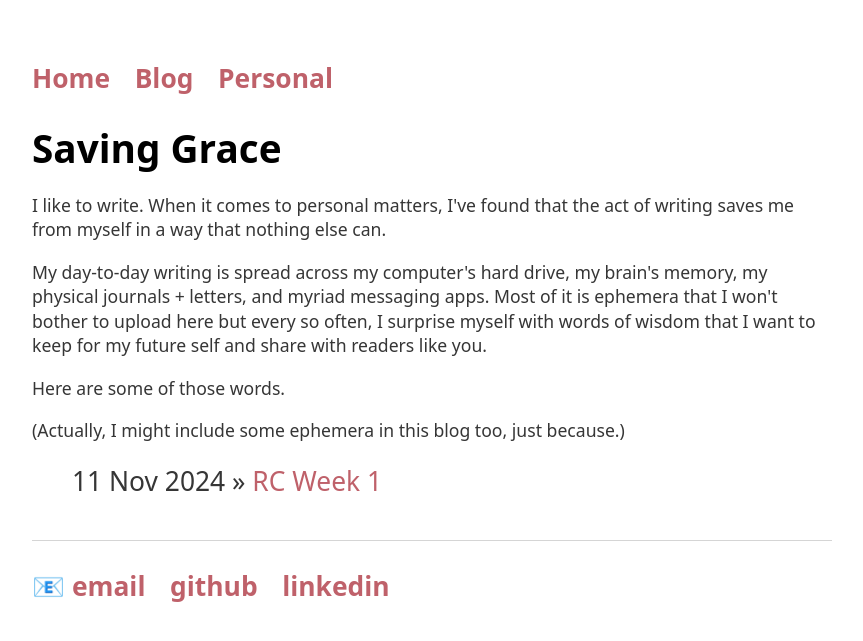
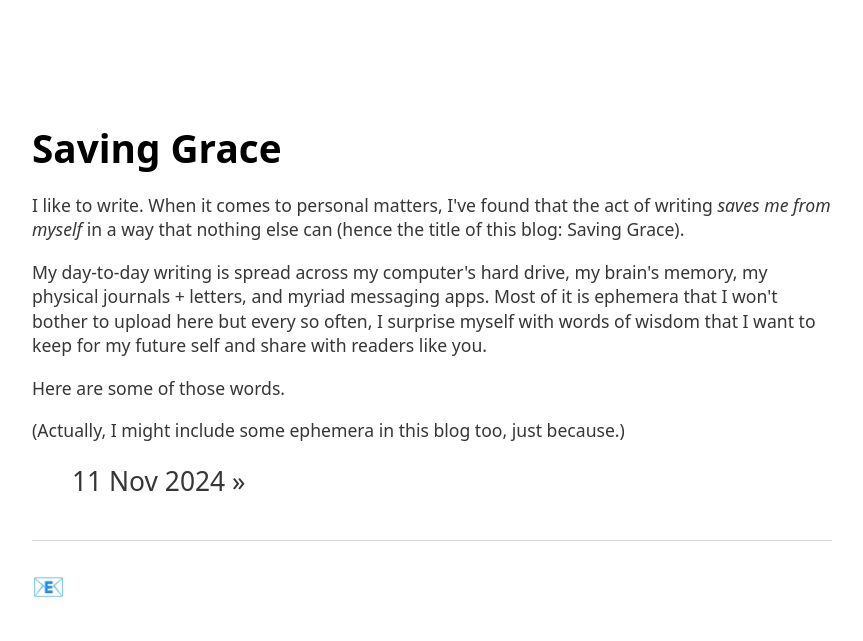
Before and after one commit to grkw/grkw.github.io, a Jekyll site: the page built from blog/index.html, in a window 1280 px wide. Shown: the top 641 px of the page, without its empty margins (208-1071 px from the left). Built offline with Jekyll 4.4.1, drawn with Linux system fonts in a browser that asks for light colours.

Commit message:
Make links white and underlined

```diff
--- a/blog/index.html
+++ b/blog/index.html
@@ -6,7 +6,7 @@
     <h1>{{ page.title }}</h1>
 
     <div class="blurb">
-        <p>I like to write. When it comes to personal matters, I've found that the act of writing saves me from myself in a way that nothing else can.</p>
+        <p>I like to write. When it comes to personal matters, I've found that the act of writing <i>saves me from myself</i> in a way that nothing else can (hence the title of this blog: Saving Grace).</p>
         <p>My day-to-day writing is spread across my computer's hard drive, my brain's memory, my physical journals + letters, and myriad messaging apps. Most of it is ephemera that I won't bother to upload here but every so often, I surprise myself with words of wisdom that I want to keep for my future self and share with readers like you.</p>
         <p>Here are some of those words.</p>
         <p>(Actually, I might include some ephemera in this blog too, just because.)</p>
--- a/css/main.css
+++ b/css/main.css
@@ -3,7 +3,15 @@
 :root {
     line-height: 1.1;
     font-size: 1.1em;
-    --links: #bf616a;
+}
+
+a:link {
+  color: white;
+  text-decoration: underline;
+}
+
+a:active {
+    color: #bf616a;
 }
 
 body {
@@ -25,7 +33,6 @@
 
 footer {
     border-top: 1px solid #d5d5d5;
-    /* font-size: 1.5em; */
 }
 
 ul.posts {
```
